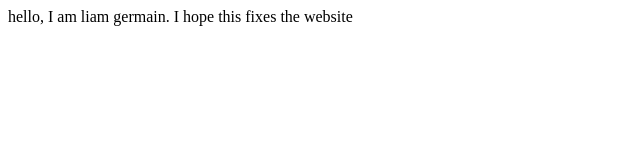
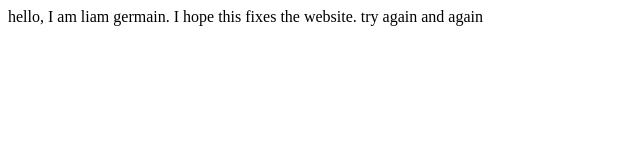
Before and after one commit to liam-germain/liam.bio, a Next.js app in the folder apps/liam.bio/: page / in a window 1280 px wide. Shown: the top 160 px of the page, without its empty margins (0-640 px from the left). Built offline with nearby package versions, Linux system fonts and the light colour scheme.

Commit message:
[page] try

```diff
--- a/apps/liam.bio/app/page.tsx
+++ b/apps/liam.bio/app/page.tsx
@@ -5,7 +5,7 @@ import Link from 'next/link';
 export default function Page() {
   return (
     <div>
-      hello, I am liam germain. I hope this fixes the website
+      hello, I am liam germain. I hope this fixes the website. try again and again
     </div>
   );
 }
```
